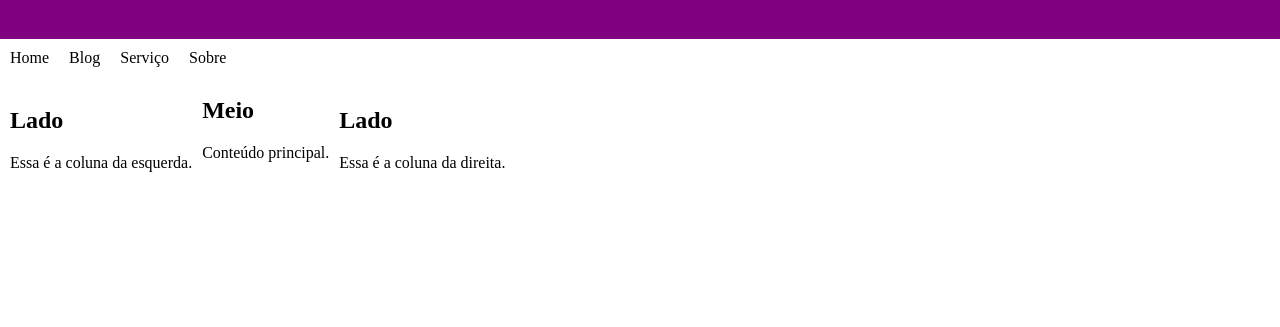
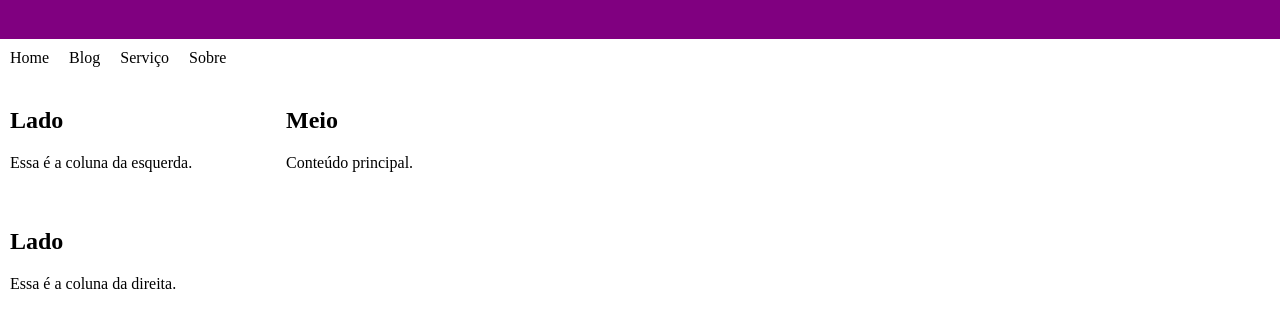
Before and after one commit to Daniel-VCS/PW, a plain HTML site: page index.html in a window 1280 px wide. Shown: the part 81-408 px from the top of the page. Drawn offline with Linux system fonts and the light colour scheme.

Commit message:
Update index.html

```diff
--- a/index.html
+++ b/index.html
@@ -30,9 +30,12 @@
 		.col-lateral {
 		   float: left;
 		   padding: 10px;
+		   width:20%;
 		}
 		.col-centro{
 		   float: left;
+		   padding: 10px;
+		   width: 60%;
 		}
 		.conteudo {
 		   clear: both;
```
